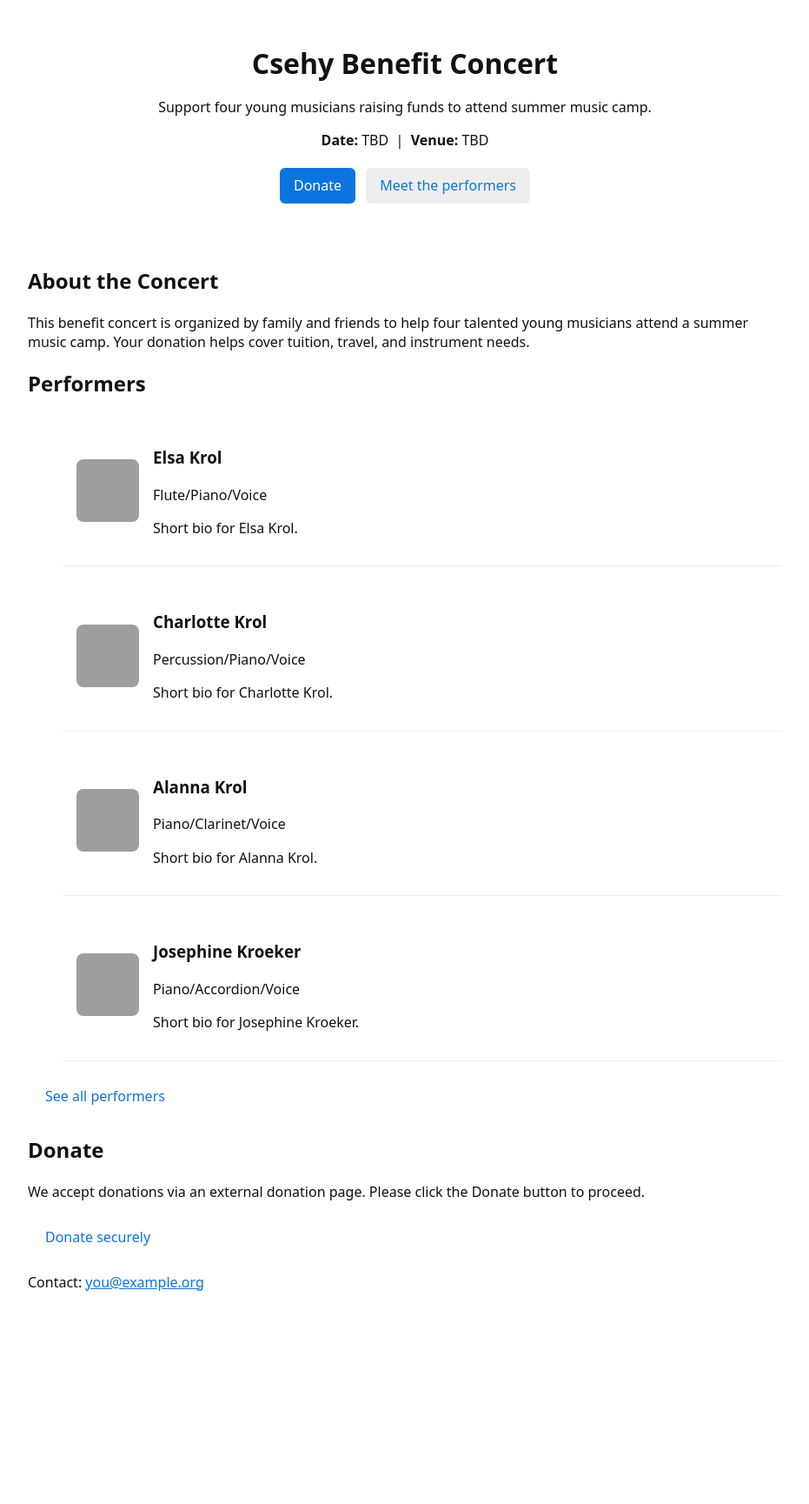
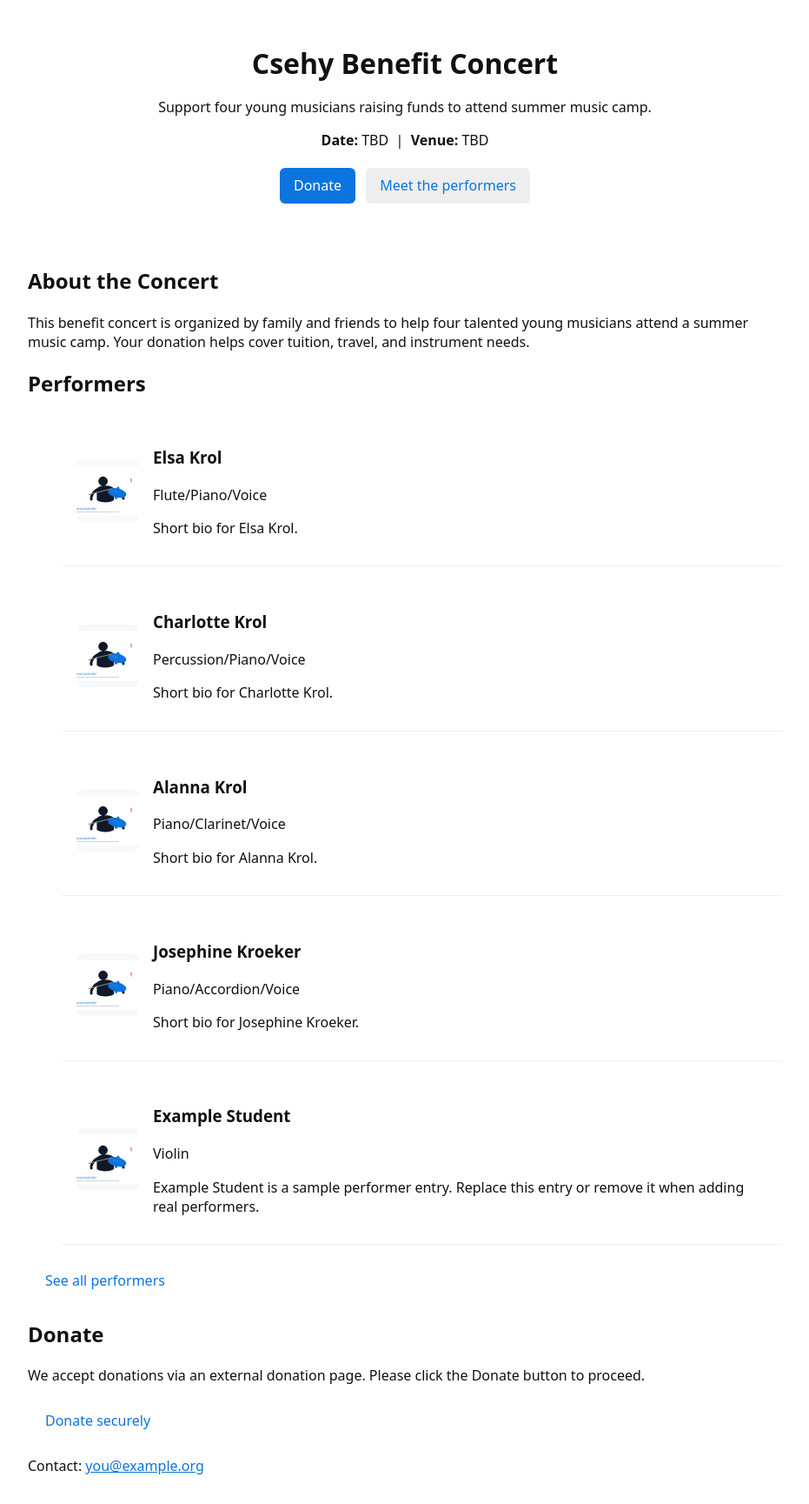
Before and after one commit to KurtKroeker/csehy-fundraising, a Jekyll site: the page built from index.md, in a window 1280 px wide. Shown: the whole page at 87% size, without its empty margins (174-1105 px from the left). Built offline with Jekyll 4.4.1, drawn with Linux system fonts in a browser that asks for light colours; before the commit the page ends 1517 px from its top, so only the background shows below that; grey boxes are pictures that could not be loaded.

Commit message:
placeholder, local copilot help

```diff
--- a/_data/performers.yml
+++ b/_data/performers.yml
@@ -1,16 +1,20 @@
 - name: Elsa Krol
   instrument: Flute/Piano/Voice
-  photo: elsa.jpg
+  photo: placeholder-musician.svg
   bio: 'Short bio for Elsa Krol.'
 - name: Charlotte Krol
   instrument: Percussion/Piano/Voice
-  photo: charlotte.jpg
+  photo: placeholder-musician.svg
   bio: 'Short bio for Charlotte Krol.'
 - name: Alanna Krol
   instrument: Piano/Clarinet/Voice
-  photo: alanna.jpg
+  photo: placeholder-musician.svg
   bio: 'Short bio for Alanna Krol.'
 - name: Josephine Kroeker
   instrument: Piano/Accordion/Voice
-  photo: josephine.jpg
+  photo: placeholder-musician.svg
   bio: 'Short bio for Josephine Kroeker.'
+- name: Example Student
+  instrument: Violin
+  photo: placeholder-musician.svg
+  bio: 'Example Student is a sample performer entry. Replace this entry or remove it when adding real performers.'
```
Also changed, not shown: _performers/template-new-performer.yml (added, +15 -0 lines), .github/copilot-instructions.md (added), assets/images/placeholder-musician.svg (added).
